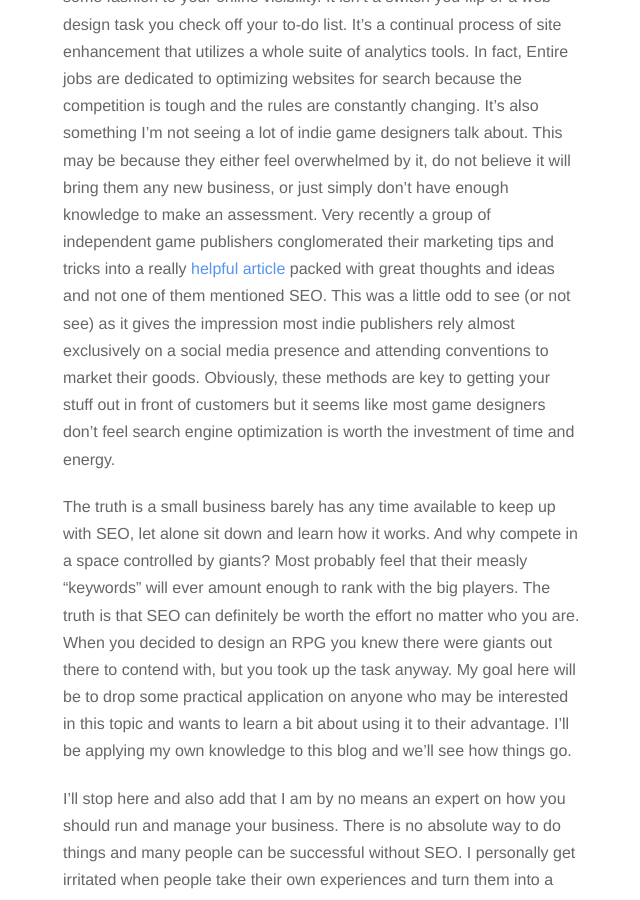
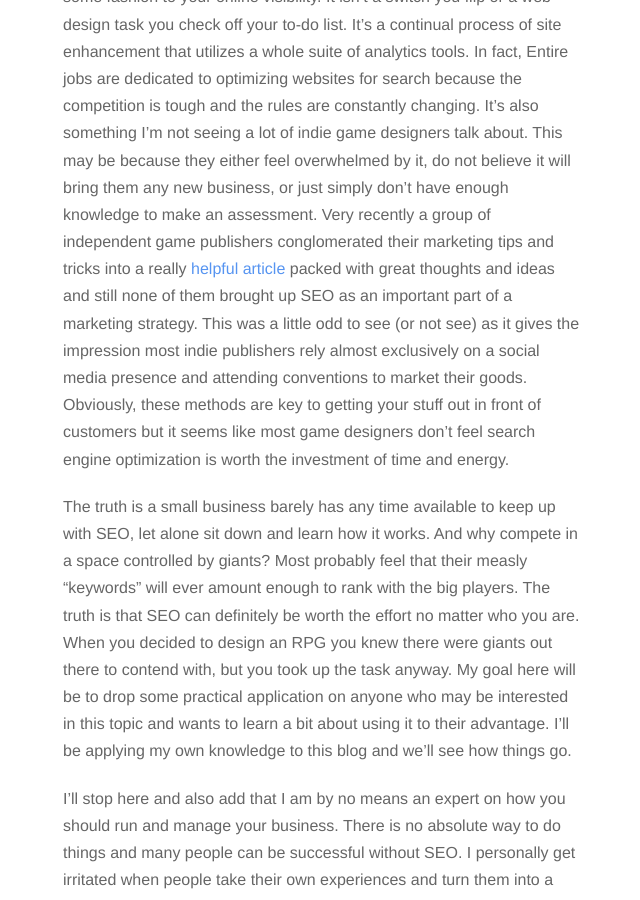
Before and after one commit to FantasyRobotFighter/fantasyrobotfighter.github.io, a Jekyll site: the page built from _posts/2019-05-04-SEO-for-indie-game-designers.md, in a window 1280 px wide and 900 px high, scrolled down 1105 px. Shown: the whole window, without its empty margins (317-957 px from the left). Built offline with Jekyll 4.4.1, drawn with Linux system fonts in a browser that asks for light colours; nearby versions of some CDN libraries; comment, search, counter and statistics services are not loaded.

Commit message:
Update 2019-05-04-SEO-for-indie-game-designers.md

```diff
--- a/_posts/2019-05-04-SEO-for-indie-game-designers.md
+++ b/_posts/2019-05-04-SEO-for-indie-game-designers.md
@@ -10,7 +10,7 @@ description: What is SEO and why aren't independent RPG designers talking about
 Search Engine Optimization (or SEO) is the unremitting practice of trying to increase your online traffic by making your website more relevant to search engines (but mostly Google).
 
 <h1>Are Game Designers Using SEO?</h1>
-Whether you've noticed it or not, SEO is there and it's contributing in some fashion to your online visibility. It isn't a switch you flip or a web design task you check off your to-do list. It's a continual process of site enhancement that utilizes a whole suite of analytics tools. In fact, Entire jobs are dedicated to optimizing websites for search because the competition is tough and the rules are constantly changing. It's also something I'm not seeing a lot of indie game designers talk about. This may be because they either feel overwhelmed by it, do not believe it will bring them any new business, or just simply don't have enough knowledge to make an assessment. Very recently a group of independent game publishers conglomerated their marketing tips and tricks into a really [helpful article](https://medium.com/@davidcollins562/ttrpg-marketing-q-a-2e246625ec66) packed with great thoughts and ideas and not one of them mentioned SEO. This was a little odd to see (or not see) as it gives the impression most indie publishers rely almost exclusively on a social media presence and attending conventions to market their goods. Obviously, these methods are key to getting your stuff out in front of customers but it seems like most game designers don't feel search engine optimization is worth the investment of time and energy.
+Whether you've noticed it or not, SEO is there and it's contributing in some fashion to your online visibility. It isn't a switch you flip or a web design task you check off your to-do list. It's a continual process of site enhancement that utilizes a whole suite of analytics tools. In fact, Entire jobs are dedicated to optimizing websites for search because the competition is tough and the rules are constantly changing. It's also something I'm not seeing a lot of indie game designers talk about. This may be because they either feel overwhelmed by it, do not believe it will bring them any new business, or just simply don't have enough knowledge to make an assessment. Very recently a group of independent game publishers conglomerated their marketing tips and tricks into a really [helpful article](https://medium.com/@davidcollins562/ttrpg-marketing-q-a-2e246625ec66) packed with great thoughts and ideas and still none of them brought up SEO as an important part of a marketing strategy. This was a little odd to see (or not see) as it gives the impression most indie publishers rely almost exclusively on a social media presence and attending conventions to market their goods. Obviously, these methods are key to getting your stuff out in front of customers but it seems like most game designers don't feel search engine optimization is worth the investment of time and energy.
 
 The truth is a small business barely has any time available to keep up with SEO, let alone sit down and learn how it works. And why compete in a space controlled by giants? Most probably feel that their measly "keywords" will ever amount enough to rank with the big players. The truth is that SEO can definitely be worth the effort no matter who you are. When you decided to design an RPG you knew there were giants out there to contend with, but you took up the task anyway. My goal here will be to drop some practical application on anyone who may be interested in this topic and wants to learn a bit about using it to their advantage. I'll be applying my own knowledge to this blog and we'll see how things go.
 
```
